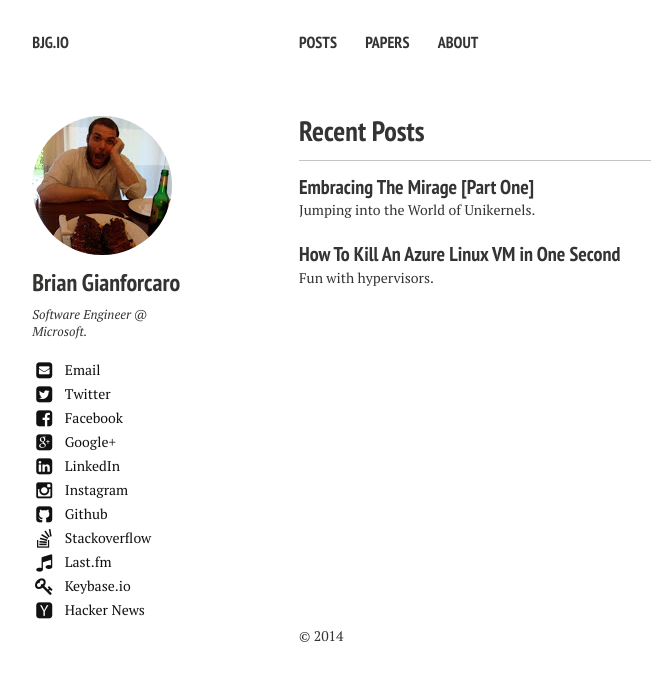
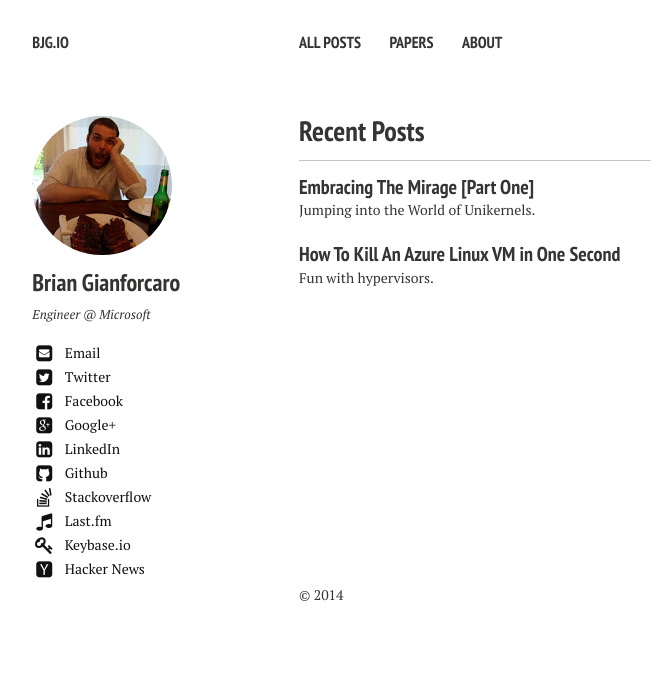
Before and after one commit to bgianfo/bgianfo.github.io, a Jekyll site: the page built from index.md, in a window 1280 px wide. Shown: the top 681 px of the page, without its empty margins (21-672 px from the left). Built offline with Jekyll 4.4.1, drawn with Linux system fonts in a browser that asks for light colours; nearby versions of some CDN libraries.

Commit message:
Tweak layout and social

```diff
--- a/_config.yml
+++ b/_config.yml
@@ -28,7 +28,7 @@ kramdown:
 owner:
   name: Brian Gianforcaro
   avatar: bio-photo.jpg
-  bio: "Software Engineer @ Microsoft."
+  bio: "Engineer @ Microsoft"
   email: b.gianfo@gmail.com
   disqus-shortname:
   twitter: realrbman
@@ -41,9 +41,9 @@ owner:
     ad-slot:
   bing-verify:
   github: bgianfo
-  stackoverflow: http://stackoverflow.com/users/3415/brian-gianforcaro
+  stackoverflow: 3415/brian-gianforcaro
   linkedin: bgianf
-  instagram: bgianfo
+  instagram: #bgianfo
   lastfm: realrbman
   tumblr: #username
   pinterest: #username
--- a/_data/navigation.yml
+++ b/_data/navigation.yml
@@ -1,6 +1,6 @@
 # Site navigation links
 
-- title: Posts
+- title: All Posts
   url: /posts/
 
 - title: Papers
```
